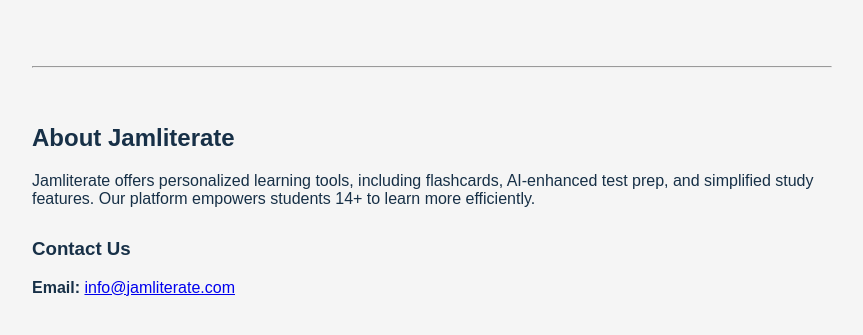
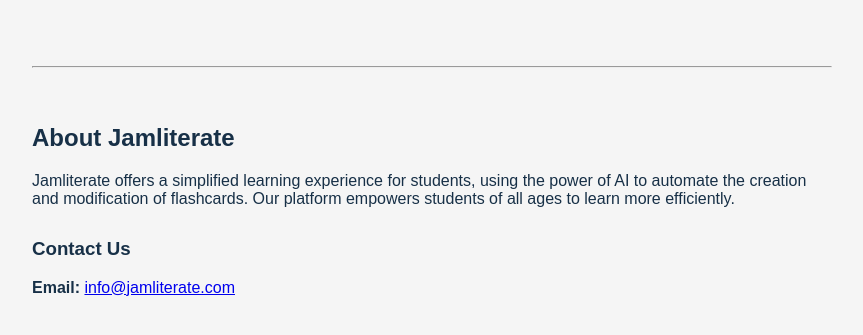
Before and after one commit to samcraftt/jamliterate, a Flask app: page / in a window 1280 px wide. Shown: the part 333-668 px from the top of the page, without its empty margins (208-1071 px from the left). Run offline with Flask 3, Linux system fonts and the light colour scheme; parts of the project's set-up code (start-up, migrations or seed data) failed here and were passed over.

Commit message:
Update home.html

```diff
--- a/templates/home.html
+++ b/templates/home.html
@@ -22,7 +22,7 @@
     <br><hr><br>
     <section class="about-section">
         <h2>About Jamliterate</h2>
-        <p>Jamliterate offers personalized learning tools, including flashcards, AI-enhanced test prep, and simplified study features. Our platform empowers students 14+ to learn more efficiently.</p>
+        <p>Jamliterate offers a simplified learning experience for students, using the power of AI to automate the creation and modification of flashcards. Our platform empowers students of all ages to learn more efficiently.</p>
     </section>
     <section class="contact-section">
         <h3>Contact Us</h3>
```
